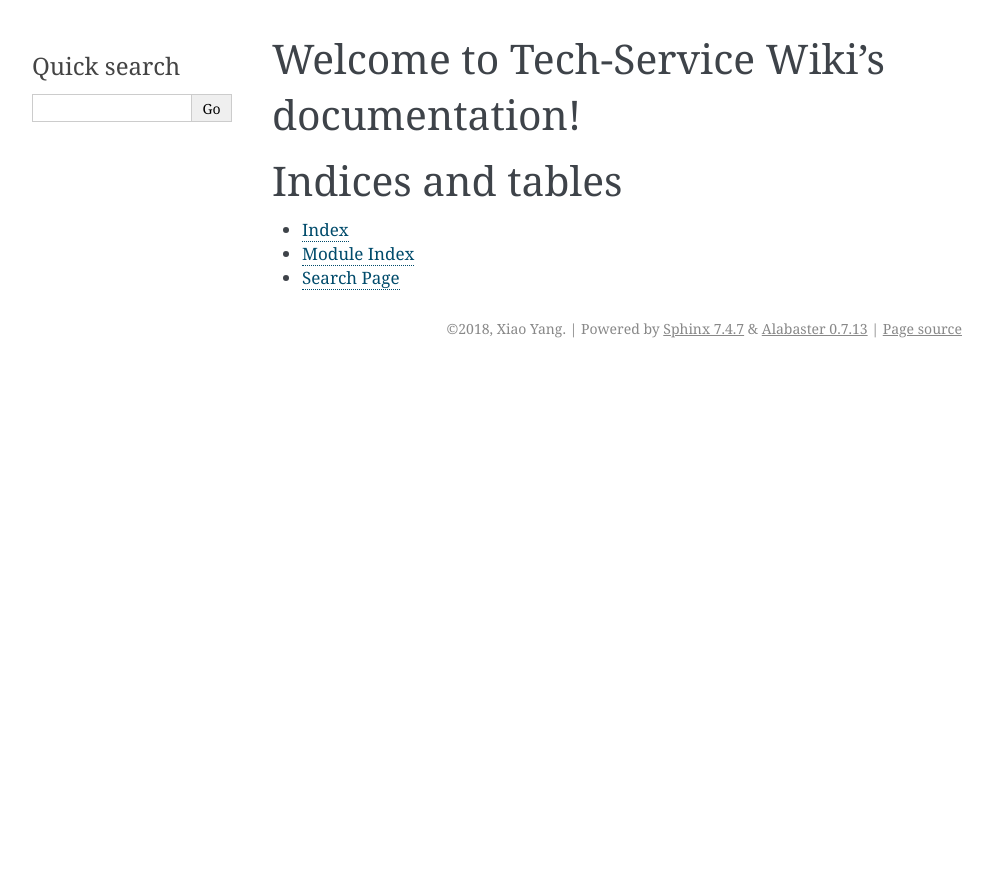
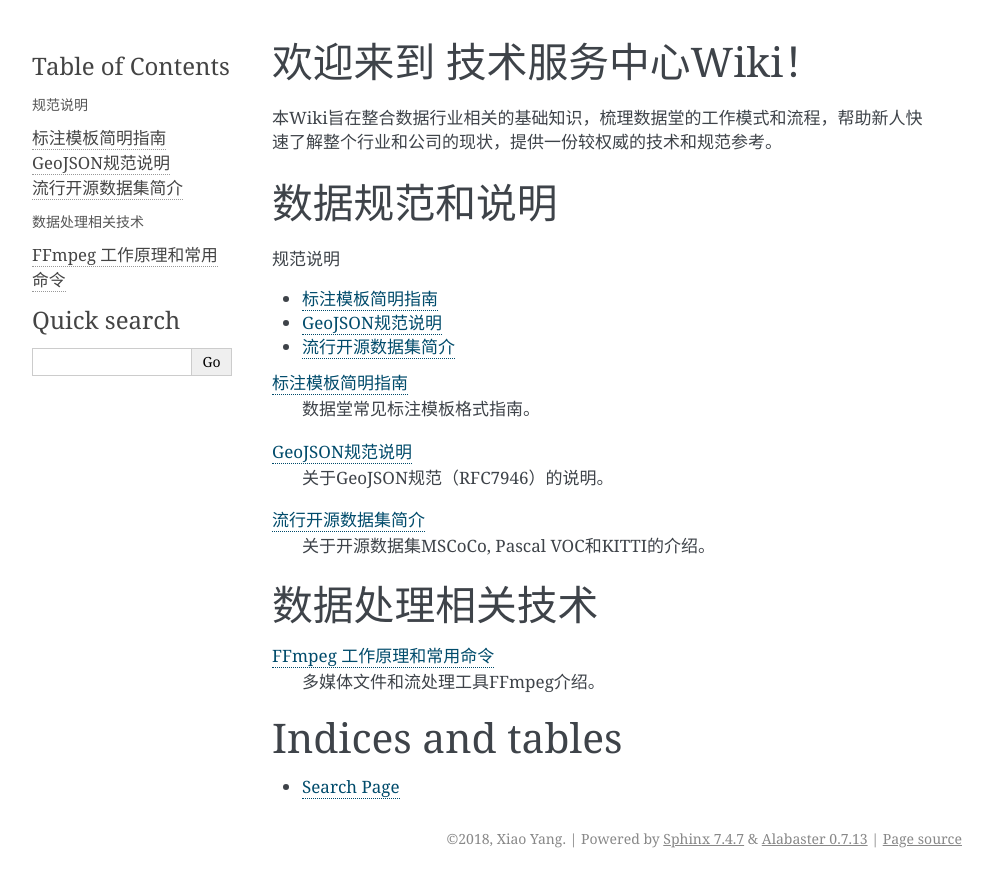
Before and after one commit to muma378/tech-service-wiki, a Sphinx documentation site: the page built from docs/index.rst, in a window 1280 px wide. Shown: the top 887 px of the page, without its empty margins (148-1140 px from the left). Built offline with Sphinx 7.4.7, drawn with Linux system fonts in a browser that asks for light colours.

Commit message:
update base dirs

```diff
--- a/docs/conf.py
+++ b/docs/conf.py
@@ -102,6 +102,7 @@ html_static_path = ['_static']
 # refs: http://alabaster.readthedocs.io/en/latest/installation.html#sidebars
 html_sidebars = {
     '**': [
+        'globaltoc.html',
         'relations.html',  # needs 'show_related': True theme option to display
         'searchbox.html',
     ]
--- a/docs/index.rst
+++ b/docs/index.rst
@@ -3,18 +3,48 @@
    You can adapt this file completely to your liking, but it should at least
    contain the root `toctree` directive.
 
-Welcome to Tech-Service Wiki's documentation!
+欢迎来到 技术服务中心Wiki！
 =============================================
 
+本Wiki旨在整合数据行业相关的基础知识，梳理数据堂的工作模式和流程，帮助新人快速了解整个行业和公司的现状，提供一份较权威的技术和规范参考。
+
+.. _section-spec:
+
+数据规范和说明
+====================
+
 .. toctree::
-   :maxdepth: 2
-   :caption: Contents:
+   :caption: 规范说明
+
+   spec/templates
+   spec/geojson
+   spec/open-dataset
+
+:doc:`spec/templates`
+    数据堂常见标注模板格式指南。
+
+:doc:`spec/geojson`
+    关于GeoJSON规范（RFC7946）的说明。
+
+:doc:`spec/open-dataset`
+    关于开源数据集MSCoCo, Pascal VOC和KITTI的介绍。
 
 
+.. _section-tech:
+
+数据处理相关技术
+======================
+
+.. toctree::
+    :caption: 数据处理相关技术
+    :hidden:
+
+    tech/ffmpeg
+
+:doc:`tech/ffmpeg`
+    多媒体文件和流处理工具FFmpeg介绍。
 
 Indices and tables
 ==================
 
-* :ref:`genindex`
-* :ref:`modindex`
 * :ref:`search`
--- /dev/null
+++ b/docs/spec/geojson.rst
@@ -0,0 +1,5 @@
+.. spec_geojson:
+
+================
+GeoJSON规范说明
+================
--- /dev/null
+++ b/docs/spec/open-dataset.rst
@@ -0,0 +1,5 @@
+.. spec_open_dataset:
+
+======================
+流行开源数据集简介
+======================
--- /dev/null
+++ b/docs/spec/templates.rst
@@ -0,0 +1,5 @@
+.. spec_templates:
+
+==============
+标注模板简明指南
+==============
--- /dev/null
+++ b/docs/tech/ffmpeg.rst
@@ -0,0 +1,5 @@
+.. tech_ffmpeg:
+
+=============================
+FFmpeg 工作原理和常用命令
+=============================
```
Also changed, not shown: README.md (+1 -1 lines), 1 other file.
